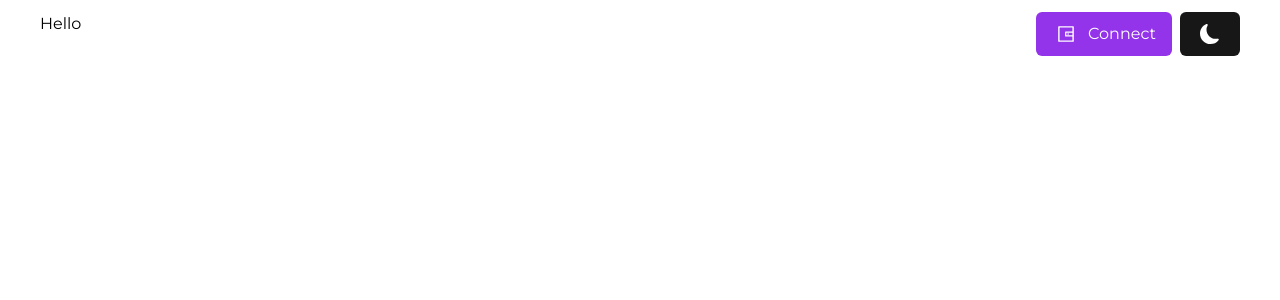
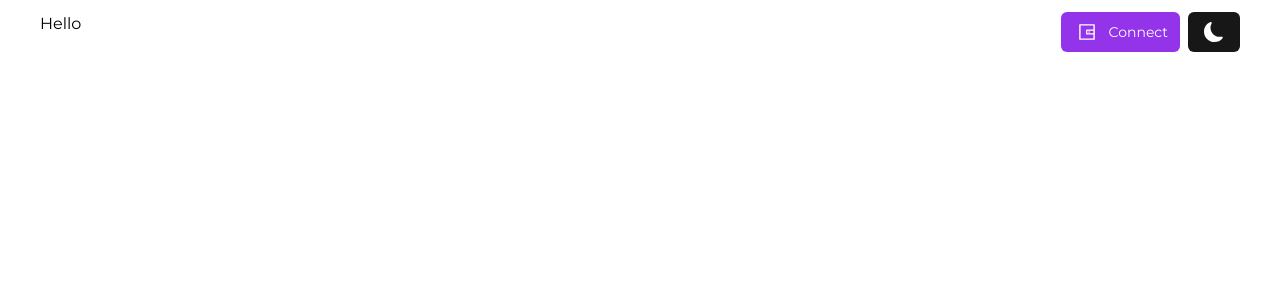
Before and after one commit to ethylenestudio/ethylene-stake, a Next.js app: page / in a window 1280 px wide. Shown: the top 300 px of the page. Built offline with nearby package versions, Linux system fonts and the light colour scheme.

Commit message:
style: button

```diff
--- a/src/ui/Button/Button.react.tsx
+++ b/src/ui/Button/Button.react.tsx
@@ -37,14 +37,14 @@
   return (
     <button
       className={clsnm(
-        "px-4 py-2 radius rounded-md flex items-center",
+        "px-3 py-1.5 radius rounded-md flex items-center",
         ...colorClassNames,
         className
       )}
       {...props}
     >
       {leftEl && <span className="mr-2 text-inherit">{leftEl}</span>}
-      <span className="text-inherit">{children}</span>
+      <span className="text-inherit text-sm">{children}</span>
       {rightEl && <span className="ml-2 text-inherit">{rightEl}</span>}
     </button>
   );
```
